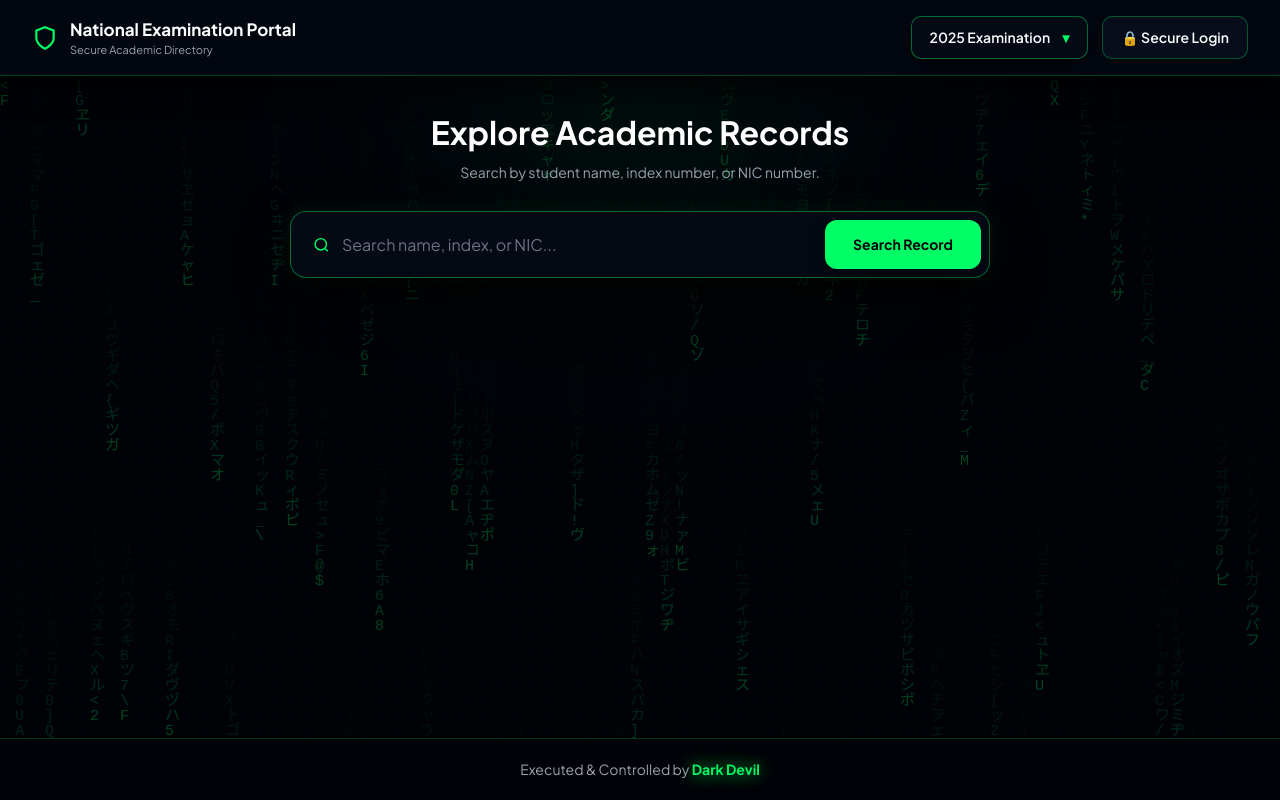
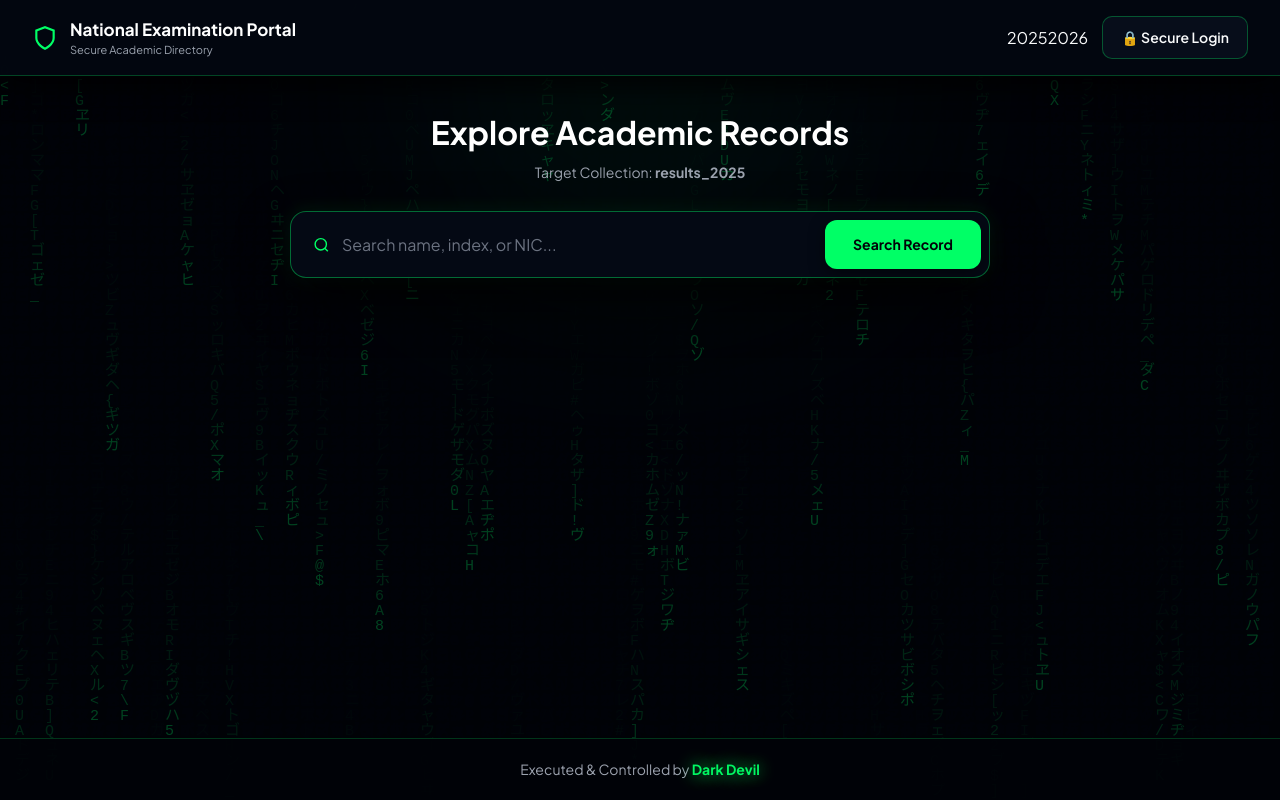
Before and after one commit to ectfgweserdt/al-result-portal, a React (Vite) app: page / in a window 1280 px wide. Built offline with nearby package versions, Linux system fonts and the light colour scheme.

Commit message:
Update App.jsx

```diff
--- a/src/App.jsx
+++ b/src/App.jsx
@@ -3,7 +3,6 @@ import './App.css';
 
 export default function App() {
   const [examYear, setExamYear] = useState("2025");
-  const [isDropdownOpen, setIsDropdownOpen] = useState(false);
   const [query, setQuery] = useState("");
   const [results, setResults] = useState([]);
   const [selectedIdx, setSelectedIdx] = useState(0);
@@ -20,22 +19,6 @@ export default function App() {
   const [alreadyGrantedPopup, setAlreadyGrantedPopup] = useState(false);
 
   const canvasRef = useRef(null);
-  const dropdownRef = useRef(null);
-
-  // Close dropdown menu when clicking or touching outside
-  useEffect(() => {
-    const handleClickOutside = (event) => {
-      if (dropdownRef.current && !dropdownRef.current.contains(event.target)) {
-        setIsDropdownOpen(false);
-      }
-    };
-    document.addEventListener("mousedown", handleClickOutside);
-    document.addEventListener("touchstart", handleClickOutside);
-    return () => {
-      document.removeEventListener("mousedown", handleClickOutside);
-      document.removeEventListener("touchstart", handleClickOutside);
-    };
-  }, []);
 
   // Matrix Falling Symbols Canvas Effect
   useEffect(() => {
@@ -87,11 +70,6 @@ export default function App() {
       window.removeEventListener('resize', handleResize);
     };
   }, []);
-
-  const selectYear = (year) => {
-    setExamYear(year);
-    setIsDropdownOpen(false);
-  };
 
   const handleLoginClick = () => {
     if (isLoggedIn) {
@@ -208,39 +186,24 @@ export default function App() {
             <p>Secure Academic Directory</p>
           </div>
         </div>
+
         <div className="nav-controls">
-
-          {/* Custom Glass Dropdown with Direct Touch/Click Event Binding */}
-          <div className="custom-glass-dropdown" ref={dropdownRef}>
+          {/* Cyber Year Selector Buttons (Zero dropdown clipping bugs) */}
+          <div className="year-tabs">
             <button
               type="button"
-              className="glass-dropdown-selected"
-              onClick={() => setIsDropdownOpen(!isDropdownOpen)}
+              className={`year-tab ${examYear === '2025' ? 'active' : ''}`}
+              onClick={() => setExamYear('2025')}
             >
-              <span>{examYear} Examination</span>
-              <span className={`arrow ${isDropdownOpen ? 'open' : ''}`}>▾</span>
+              2025
             </button>
-
-            {isDropdownOpen && (
-              <div className="glass-dropdown-menu">
-                <button
-                  type="button"
-                  className="glass-dropdown-item"
-                  onClick={() => selectYear("2025")}
-                  onTouchEnd={(e) => { e.preventDefault(); selectYear("2025"); }}
-                >
-                  2025 Examination
-                </button>
-                <button
-                  type="button"
-                  className="glass-dropdown-item"
-                  onClick={() => selectYear("2026")}
-                  onTouchEnd={(e) => { e.preventDefault(); selectYear("2026"); }}
-                >
-                  2026 Examination
-                </button>
-              </div>
-            )}
+            <button
+              type="button"
+              className={`year-tab ${examYear === '2026' ? 'active' : ''}`}
+              onClick={() => setExamYear('2026')}
+            >
+              2026
+            </button>
           </div>
 
           <button
@@ -291,7 +254,7 @@ export default function App() {
       <main className="main-content">
         <div className="hero-section">
           <h1>Explore Academic Records</h1>
-          <p>Search by student name, index number, or NIC number.</p>
+          <p>Target Collection: <strong>results_{examYear}</strong></p>
         </div>
 
         <form onSubmit={handleSearch} className="search-box-container">
```
